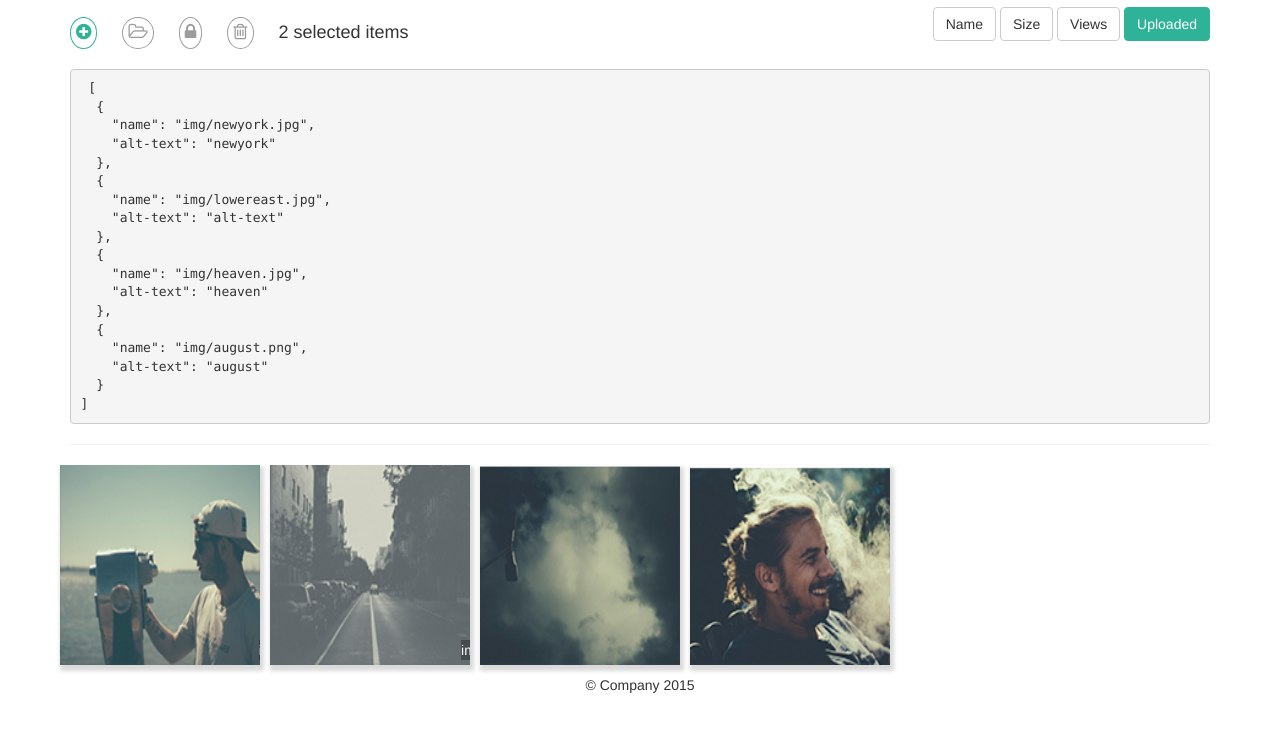
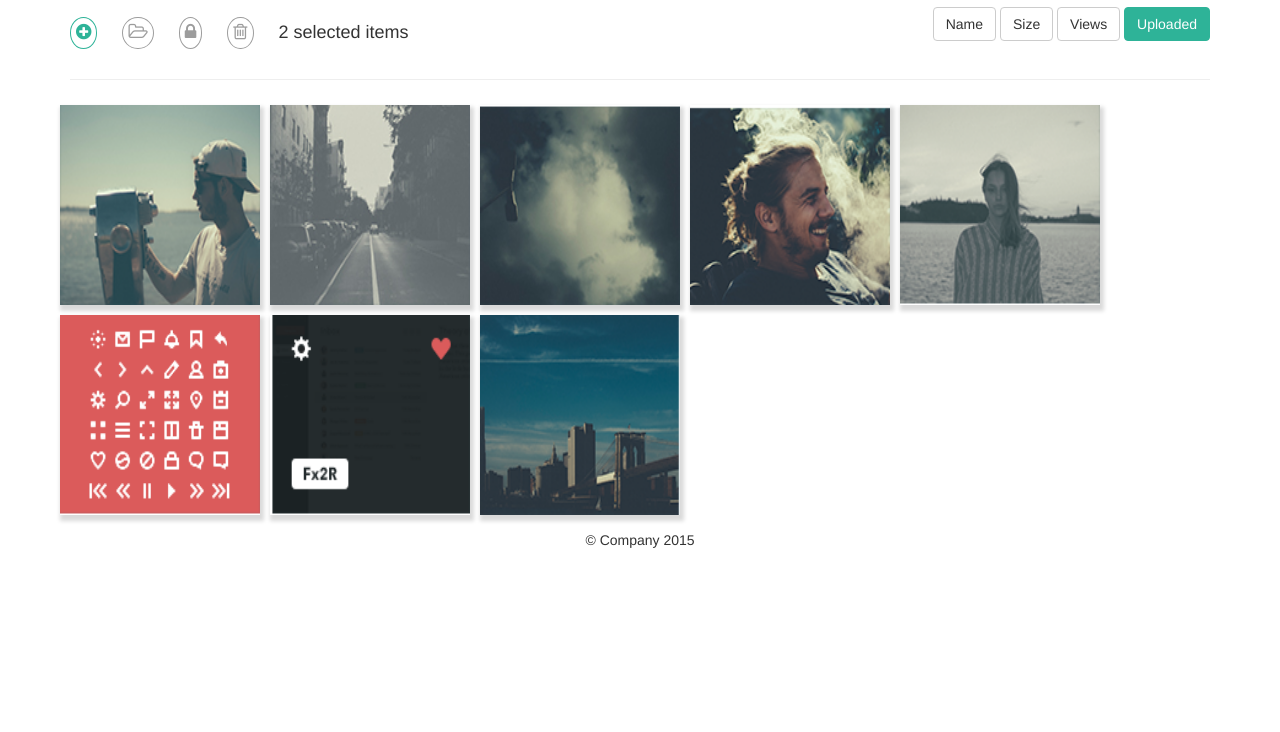
Before and after one commit to techraiders/directi, a plain HTML site: page index.html in a window 1280 px wide. Shown: the part 126-858 px from the top of the page. After the commit the page ends 800 px from the top, so only its background shows below. Drawn offline with nearby package versions, Linux system fonts and the light colour scheme.

Commit message:
Dynamically loads images, alternate-texts, their captions, and their uploaded time into gallery using angular js.

```diff
--- a/css/gallery.css
+++ b/css/gallery.css
@@ -16,7 +16,7 @@ figure {
 	display: inline-block;
 }
 figure {
-	margin: 0 5px;
+	margin: 5px;
 }
 figure img {
 	height: 100%;
--- a/css/main.css
+++ b/css/main.css
@@ -1,4 +1,7 @@
-
+.progress {
+    height: 6px;
+    margin: 20px;
+}
 
 /* ==========================================================================
    Author's custom styles
--- a/data/data.json
+++ b/data/data.json
@@ -1,10 +1,14 @@
 {
 	"gallery" : {
 		"pics" : [
-			{ "name" : "img/newyork.jpg", "alt-text" : "newyork" },
-			{"name" : "img/lowereast.jpg", "alt-text" : "alt-text" },
-			{"name" : "img/heaven.jpg", "alt-text" : "heaven"},
-			{"name" : "img/august.png", "alt-text" : "august"}
+			{ "name" : "newyork.jpg", "alt-text" : "newyork", "uploadedOn" : "41 minutes ago" },
+			{"name" : "lowereast.jpg", "alt-text" : "alt-text", "uploadedOn" : "1 hour ago"  },
+			{"name" : "heaven.jpg", "alt-text" : "heaven", "uploadedOn" : "30 minutes ago" },
+			{"name" : "august.png", "alt-text" : "august", "uploadedOn" : "2 hours ago" },
+			{"name" : "stina.png", "alt-text" : "stina", "uploadedOn" : "59 minutes ago" },
+			{"name" : "smallicons.png", "alt-text" : "smallicons", "uploadedOn" : "55 minutes ago" },
+			{"name" : "mochilla.png", "alt-text" : "mochilla", "uploadedOn" : "15 minutes ago" },
+			{"name" : "skyline.png", "alt-text" : "skyline", "uploadedOn" : "10 minutes ago" }
 		],
 
 		"videos" : [{		}],
--- a/index.html
+++ b/index.html
@@ -77,7 +77,13 @@
     <a href="#"><i class="fa fa-file-text-o" aria-hidden="true"></i> Notes</a>
     <a href="#"><i class="fa fa-link" aria-hidden="true"></i> Links</a>
     <a href="#"><i class="fa fa-files-o" aria-hidden="true"></i> Files</a>
-  </div>
+
+    <div class="progress">
+      <div class="progress-bar progress-bar-danger" role="progressbar" aria-valuenow="70"
+      aria-valuemin="0" aria-valuemax="100" style="width:50%">
+      </div><!-- progress-bar -->
+    </div><!-- progress -->
+  </div><!-- side menu -->
 
   <div id="main">
     <div class="container">
@@ -119,14 +125,13 @@
         <!-- col -->
       </div>
       <!-- row -->
-      <p><pre> {{gallery.pics | json}}</pre></p>
       <hr>
 
       <div class="row">
         <div class="col gallery-wrapper">
           <figure ng-repeat="image in gallery.pics">
-            <img ng-src="{{image.name}}" alt="{{image.alt-text}}">
-            <figcaption> {{image.name}} </figcaption>
+            <img ng-src="{{galleryPath}}{{image.name}}" alt="{{image.alt-text}}">
+            <figcaption> {{image.name}} <br/> {{image.uploadedOn}}</figcaption>
           </figure>
         </div>
       </div>
@@ -144,7 +149,7 @@
   </script>
 
   <script src="js/vendor/bootstrap.min.js"></script>
-  <script src="node_modules/angular/angular.min.js"></script>
+  <script src="https://ajax.googleapis.com/ajax/libs/angularjs/1.5.7/angular.min.js"></script>
   <script src="js/app.js"></script>
   <script src="js/dataFactory.js"></script>
   <script src="js/galleryController.js"></script>
--- a/js/galleryController.js
+++ b/js/galleryController.js
@@ -8,6 +8,7 @@
         		$scope.gallery = response.data.gallery;
             console.info($scope.gallery.pics);
       		})
+        $scope.galleryPath = "img/";
     	})
   }
 )();
```
Also changed, not shown: img/skyline.png (renamed from img/skyling.png).
